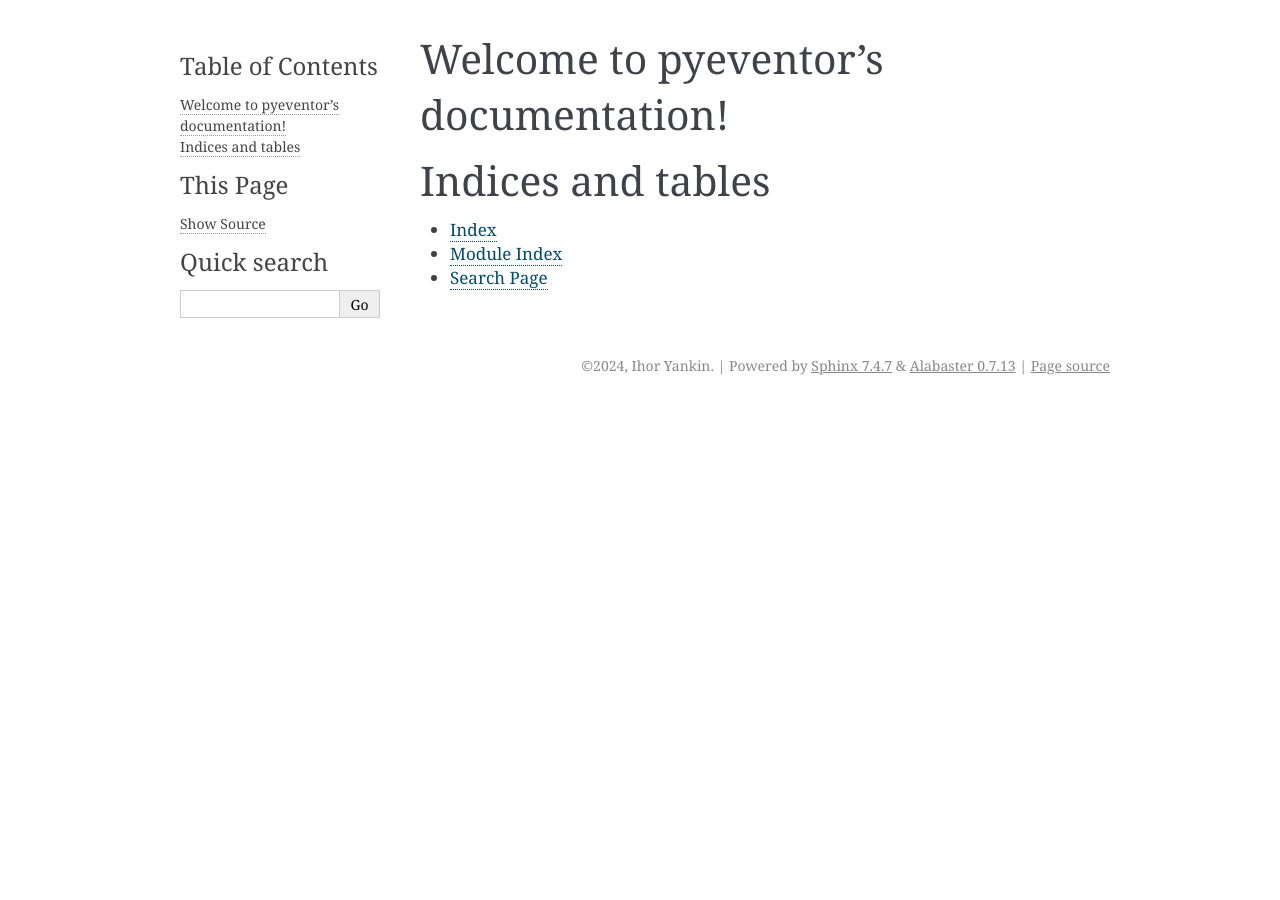
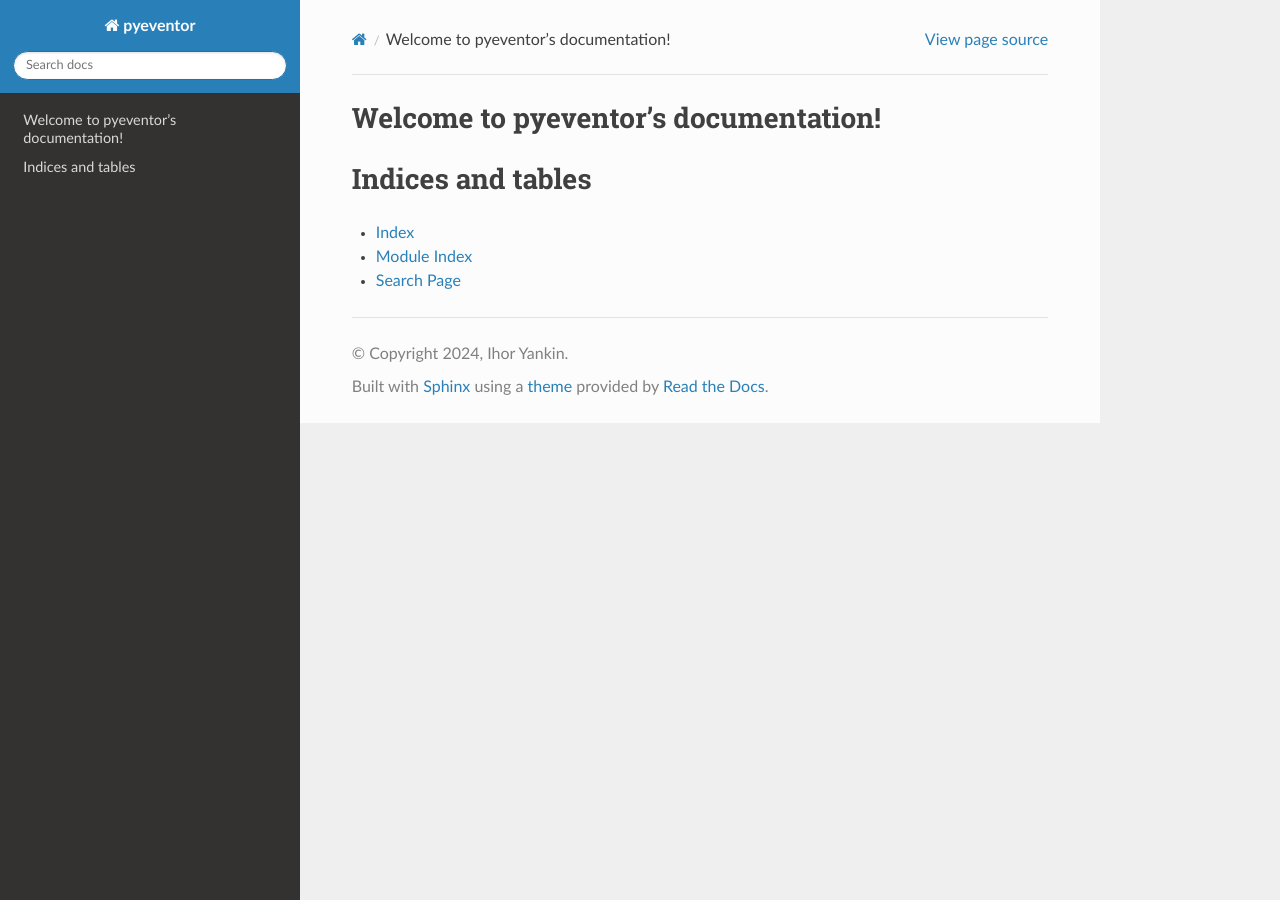
Before and after one commit to darkllen/PyEventor, a Sphinx documentation site: the page built from docs/index.rst, in a window 1280 px wide. Built offline with Sphinx 7.4.7 and the Read the Docs theme 2.0.0, drawn with Linux system fonts in a browser that asks for light colours.

Commit message:
Change docs theme

```diff
--- a/docs/conf.py
+++ b/docs/conf.py
@@ -23,5 +23,5 @@ exclude_patterns = ['_build', 'Thumbs.db', '.DS_Store']
 # -- Options for HTML output -------------------------------------------------
 # https://www.sphinx-doc.org/en/master/usage/configuration.html#options-for-html-output
 
-html_theme = 'alabaster'
+html_theme = 'sphinx_rtd_theme'
 html_static_path = ['_static']
--- /dev/null
+++ b/docs/requirements.txt
@@ -0,0 +1 @@
+sphinx-rtd-theme
--- a/pyproject.toml
+++ b/pyproject.toml
@@ -21,6 +21,7 @@ build = "^1.2.1"
 uv = "^0.1.42"
 twine = "^5.0.0"
 sphinx = "^7.3.7"
+sphinx-rtd-theme = "^2.0.0"
 
 [build-system]
 requires = ["poetry-core"]
```
Also changed, not shown: .readthedocs.yaml, 1 other file.
